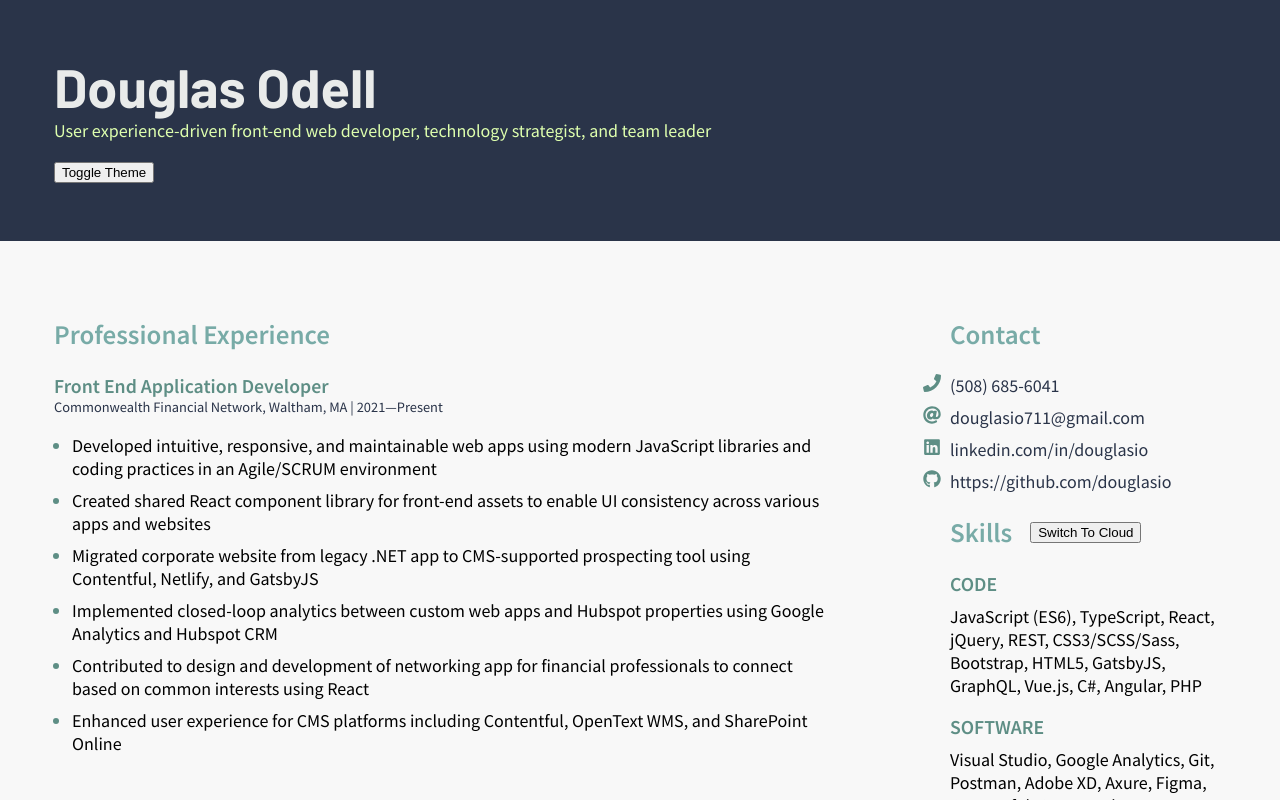
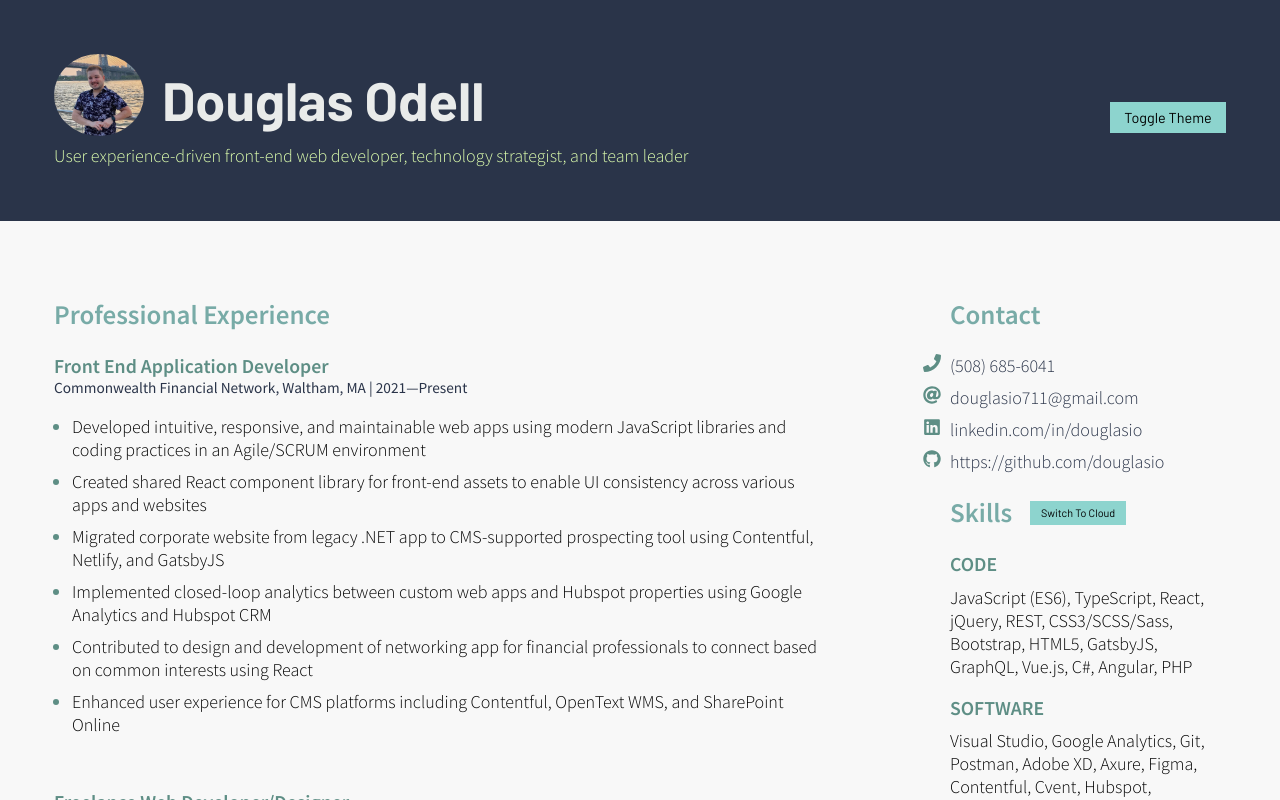
Before and after one commit to douglasio/portfolio-site, a React (Create React App) app: page / in a window 1280 px wide. Shown: the top 800 px of the page. Built offline with nearby package versions, Linux system fonts and the light colour scheme.

Commit message:
Add button toggle animation, add responsiveness support

```diff
--- a/src/App.js
+++ b/src/App.js
@@ -1,19 +1,19 @@
 // import { useEffect, useState } from 'react';
-import { CookiesProvider, useCookies } from 'react-cookie';
+import { CookiesProvider } from 'react-cookie';
 import { Helmet, HelmetProvider } from 'react-helmet-async';
 import { ThemeProvider } from 'styled-components';
-import { FontAwesomeIcon } from '@fortawesome/react-fontawesome'
-import { faAt, faCoffee, faPhone } from '@fortawesome/free-solid-svg-icons'
 import * as Styled from './App.styles.js';
 import Job from './components/Job';
 import Skills from './components/Skills';
 import resume from './data/resume.json';
 import useSelectedTheme from './hooks/useSelectedTheme';
-import { faGithub, faLinkedin } from '@fortawesome/free-brands-svg-icons';
+import Button from './components/Button.js';
+import { BUTTON } from './constants/index.js';
+import Contact from './components/Contact.js';
+import dougImg from './assets/doug.jpg';
 
 function App() {
-  const { selectedTheme, toggleSelectedTheme } =
-    useSelectedTheme();
+    const { selectedTheme, toggleSelectedTheme } = useSelectedTheme();
     const {
         name,
         byline,
@@ -39,14 +39,27 @@ function App() {
                         <Styled.App>
                             <Styled.GlobalStyle />
                             <Styled.Header>
+                                <div className="column1">
+                                    <div className="name-lockup">
+                                        <figure className="avatar">
+                                            <img
+                                                alt="Douglas standing in front of a bridge in New York"
+                                                src={dougImg}
+                                            />
+                                        </figure>
                                         <h1>{name}</h1>
+                                    </div>
                                     <p className="byline">{byline}</p>
-                <button
-                  type="button"
+                                </div>
+                                <div className="column2">
+                                    <Button
+                                        className="theme-toggle"
                                         onClick={toggleSelectedTheme}
-                >
+                                        size={BUTTON.SIZE.MEDIUM}
+                                        variant="toggle">
                                         Toggle Theme
-                </button>
+                                    </Button>
+                                </div>
                             </Styled.Header>
                             <Styled.Main>
                                 <section>
@@ -64,20 +77,52 @@ function App() {
                                 </section>
                             </Styled.Main>
                             <Styled.Sidebar>
+                                <Contact {...contact} />
                                 <section>
-                  <h2>{contact.title}</h2>
+                                    <Skills {...skills} />
+                                </section>
+                                <section>
+                                    <h2>{certifications.title}</h2>
                                     <ul>
-                    <li><a href={`tel:+${contact.items.phone.replace(/[^\d.-]/g, '')}`}><FontAwesomeIcon className="sprite" icon={faPhone} />{contact.items.phone}</a></li>
-                    <li><a href={`mailto:+${contact.items.email}`}><FontAwesomeIcon className="sprite" icon={faAt} />{contact.items.email}</a></li>
-                    <li><a href={contact.items.linkedin} target="_blank"><FontAwesomeIcon className="sprite" icon={faLinkedin} />{contact.items.linkedin}</a></li>
-                    <li><a href={contact.items.github} target="_blank"><FontAwesomeIcon className="sprite" icon={faGithub} />{contact.items.github}</a></li>
+                                        {certifications.items.map((item, i) => {
+                                            return (
+                                                <li key={i}>
+                                                    {item.title && (
+                                                        <span>
+                                                            {item.title}
+                                                        </span>
+                                                    )}
+                                                    {item.institution && (
+                                                        <small>
+                                                            {item.institution}
+                                                        </small>
+                                                    )}
+                                                </li>
+                                            );
+                                        })}
                                     </ul>
                                 </section>
                                 <section>
-                    <Skills {...skills} />
+                                    <h2>{education.title}</h2>
+                                    <ul>
+                                        {education.items.map((item, i) => {
+                                            return (
+                                                <li key={i}>
+                                                    {item.title && (
+                                                        <span>
+                                                            {item.title}
+                                                        </span>
+                                                    )}
+                                                    {item.institution && (
+                                                        <small>
+                                                            {item.institution}
+                                                        </small>
+                                                    )}
+                                                </li>
+                                            );
+                                        })}
+                                    </ul>
                                 </section>
-
-                <h2>{education.title}</h2>
                             </Styled.Sidebar>
                             <Styled.Footer>Footer</Styled.Footer>
                         </Styled.App>
--- a/src/App.styles.js
+++ b/src/App.styles.js
@@ -1,8 +1,7 @@
-import styled, {
-    createGlobalStyle,
-} from 'styled-components';
+import styled, { createGlobalStyle } from 'styled-components';
 
 const bodyPadding = `3rem`;
+const bodyPaddingSm = `1.5rem`;
 
 export const GlobalStyle = createGlobalStyle`
     :root, body {
@@ -10,13 +9,12 @@ export const GlobalStyle = createGlobalStyle`
     }
 
     body {
-        background-color: ${({ theme }) =>
-            theme.body.background};
+        background-color: ${({ theme }) => theme.body.background};
         box-sizing: border-box;
         color: ${({ theme }) => theme.body.paragraph};
         font-family: 'Source Sans Pro', sans-serif;
         font-size: 1rem;
-        font-weight: 400;
+        font-weight: 300;
         transition: all 200ms;
     }
 
@@ -43,7 +41,7 @@ export const GlobalStyle = createGlobalStyle`
 
     h4 {
         color: ${({ theme }) => theme.body.h4};
-        font-size: 0.8rem;
+        font-size: 0.85rem;
         font-weight: 400;
         margin: 0;
     }
@@ -82,8 +80,7 @@ export const GlobalStyle = createGlobalStyle`
         }
 
         &:hover {
-            color: ${({ theme }) =>
-                theme.body.a.hover.text};
+            color: ${({ theme }) => theme.body.a.hover.text};
             text-decoration: underline;
 
             :before {
@@ -94,9 +91,19 @@ export const GlobalStyle = createGlobalStyle`
             }
         }
     }
+
+    button {
+        cursor: pointer;
+    }
+
+    figure {
+        margin: 0;
+        padding: 0;
+    }
 `;
 
 export const App = styled.div`
+    @media screen and (min-width: 762px) {
         display: grid;
         grid-template-areas:
             'header header'
@@ -106,6 +113,7 @@ export const App = styled.div`
             'footer footer';
         grid-template-columns: 70% 30%;
         grid-template-rows: repeat(4, auto);
+    }
 
     h2 {
         text-transform: capitalize;
@@ -113,33 +121,72 @@ export const App = styled.div`
 `;
 
 export const Header = styled.header`
-    background-color: ${({ theme }) =>
-        theme.header.background};
+    align-items: center;
+    background-color: ${({ theme }) => theme.header.background};
     color: ${({ theme }) => theme.header.paragraph};
     font-size: 2rem;
     grid-area: header;
-    padding: ${bodyPadding};
+    justify-content: space-between;
+    padding: ${bodyPaddingSm};
+    position: relative;
+
+    .name-lockup {
+        align-items: center;
+        display: flex;
+        white-space: nowrap;
+    }
+
+    .avatar {
+        display: inline-block;
+        height: 5rem;
+        margin-right: 1rem;
+        width: 5rem;
+        /* vertical-align: middle; */
+
+        img {
+            border-radius: 50%;
+            height: auto;
+            object-fit: contain;
+            width: 100%;
+        }
+    }
 
     h1 {
+        display: inline-block;
         color: ${({ theme }) => theme.header.h1};
+        /* vertical-align: middle; */
     }
 
     .byline {
+        display: block;
         font-size: 1rem;
         margin: 0;
+    }
+
+    @media screen and (min-width: 762px) {
+        display: flex;
+        padding: ${bodyPadding};
     }
 `;
 
 export const Main = styled.main`
+    box-sizing: border-box;
     font-size: 3rem;
     grid-area: body;
-    box-sizing: border-box;
+    padding: ${bodyPaddingSm};
+
+    @media screen and (min-width: 762px) {
         padding: ${bodyPadding};
+    }
 `;
 
 export const Sidebar = styled.aside`
     grid-area: sidebar;
-    padding: ${bodyPadding};
+    padding: ${bodyPaddingSm};
+
+    .has-sprites {
+        margin-left: 1.5rem;
+    }
 
     ul {
         margin: 0;
@@ -171,14 +218,29 @@ export const Sidebar = styled.aside`
             transform: translateX(-1em);
 
             path {
-                fill: ${({ theme }) =>
-                    theme.body.a.hover.sprite};
+                fill: ${({ theme }) => theme.body.a.hover.sprite};
             }
+        }
+    }
+
+    span + small {
+        display: block;
+    }
+
+    @media screen and (min-width: 762px) {
+        padding: ${bodyPadding};
+
+        .has-sprites {
+            margin-left: 0;
         }
     }
 `;
 
 export const Footer = styled.footer`
     grid-area: footer;
+    padding: ${bodyPaddingSm};
+
+    @media screen and (min-width: 762px) {
         padding: ${bodyPadding};
+    }
 `;
--- /dev/null
+++ b/src/components/Button.js
@@ -0,0 +1,35 @@
+import { useState } from 'react';
+import { BUTTON } from '../constants';
+import * as Styled from './Button.styles';
+
+const Button = ({
+    children,
+    className,
+    onClick,
+    size,
+    variant,
+}) => {
+    const [animate, setAnimate] = useState();
+
+    const handleClick = (onClick, variant) => {
+        console.log(variant)
+        variant === BUTTON.VARIANT.TOGGLE &&
+            setAnimate(variant);
+        return onClick();
+    };
+
+    return (
+        <Styled.Button
+            className={`${className}${animate ? ' toggle-active' : ''}`}
+            onAnimationEnd={() => setAnimate(null)}
+            onClick={(e) => handleClick(onClick, variant)}
+            size={size}
+            type="button"
+            variant={variant}
+        >
+            {children}
+        </Styled.Button>
+    );
+};
+
+export default Button;
--- /dev/null
+++ b/src/components/Button.styles.js
@@ -0,0 +1,44 @@
+import styled from 'styled-components';
+import { BUTTON } from '../constants';
+
+export const Button = styled.button`
+    background-color: ${({ theme }) =>
+        theme.button.standard.background};
+    border: 0;
+    cursor: pointer;
+    font-family: 'Barlow', sans-serif;
+    font-size: ${({size}) => size === BUTTON.SIZE.MEDIUM ? `0.8rem` :`0.6rem`};
+    font-weight: 400;
+    padding: 0.5em 1em;
+    transition: all 200ms;
+    white-space: nowrap;
+
+    &:hover {
+        background-color: ${({ theme }) =>
+            theme.button.standard.hover.background};
+        text-decoration: underline;
+    }
+
+    &.toggle-active {
+        animation-duration: 500ms;
+        animation-direction: normal;
+        animation-name: flip;
+    }
+
+    @keyframes flip {
+        0% {
+            opacity: 1;
+            transform: rotateY(0) scale3d(1, 1, 1);
+        }
+
+        50% {
+            opacity: 0.3;
+            transform: rotateY(270deg) scale3d(1.5, 1.5, 1.5);
+        }
+
+        100% {
+            opacity: 1;
+            transform: rotateY(360deg) scale3d(1, 1, 1);
+        }
+    }
+`;
--- /dev/null
+++ b/src/components/Contact.js
@@ -0,0 +1,44 @@
+import { FontAwesomeIcon } from '@fortawesome/react-fontawesome';
+import { faAt, faPhone } from '@fortawesome/free-solid-svg-icons';
+import { faGithub, faLinkedin } from '@fortawesome/free-brands-svg-icons';
+import * as Styled from './Contact.styles';
+
+const Contact = ({ items, title }) => {
+    return (
+        <Styled.Contact>
+            <h2>{title}</h2>
+            <ul className="has-sprites">
+                <li>
+                    <a
+                        href={`tel:+${items.phone.replace(
+                            /[^\d.-]/g,
+                            ''
+                        )}`}>
+                        <FontAwesomeIcon className="sprite" icon={faPhone} />
+                        {items.phone}
+                    </a>
+                </li>
+                <li>
+                    <a href={`mailto:+${items.email}`}>
+                        <FontAwesomeIcon className="sprite" icon={faAt} />
+                        {items.email}
+                    </a>
+                </li>
+                <li>
+                    <a href={items.linkedin} target="_blank">
+                        <FontAwesomeIcon className="sprite" icon={faLinkedin} />
+                        {items.linkedin}
+                    </a>
+                </li>
+                <li>
+                    <a href={items.github} target="_blank">
+                        <FontAwesomeIcon className="sprite" icon={faGithub} />
+                        {items.github}
+                    </a>
+                </li>
+            </ul>
+        </Styled.Contact>
+    );
+};
+
+export default Contact;
--- /dev/null
+++ b/src/components/Contact.styles.js
@@ -0,0 +1,5 @@
+import styled from 'styled-components';
+
+export const Contact = styled.section`
+
+`;
--- a/src/components/Skills.js
+++ b/src/components/Skills.js
@@ -1,8 +1,11 @@
 import { useState } from 'react';
+import { useTheme } from 'styled-components';
 import { default as WordCloud } from 'react-wordcloud';
 import colors from '../style/colors';
-import theme from '../style/theme';
+// import theme from '../style/theme';
 import * as Styled from './Skills.styles';
+import Button from './Button';
+import { BUTTON } from '../constants';
 
 const VIEWS = {
     CLOUD: 'cloud',
@@ -11,6 +14,8 @@ const VIEWS = {
 
 const Skills = ({ items, title }) => {
     const [view, setView] = useState(VIEWS.CLOUD);
+    const theme = useTheme();
+
     const handleSkillsToggle = () => {
         return view === VIEWS.CLOUD
             ? setView(VIEWS.LIST)
@@ -18,34 +23,41 @@ const Skills = ({ items, title }) => {
     };
 
     const parseWords = (words) => {
-        return words
-            .map(({ name, type }, i) => ({
-                text: name,
-                type: type,
-                value: 100 - i,
-            }));
+        return words.map(({ name, type }, i) => ({
+            text: name,
+            type: type,
+            value: 100 - i,
+        }));
     };
 
     const words = parseWords(items);
-
-console.log(words)
 
     return (
         <Styled.Skills>
             <h2>
                 {title}
-                <button
+                <Button
                     className="toggle"
-                    type="button"
                     onClick={handleSkillsToggle}
+                    size={BUTTON.SIZE.SMALL}
+                    variant={BUTTON.VARIANT.TOGGLE}
                 >
                     switch to {view}
-                </button>
+                </Button>
             </h2>
             {view !== VIEWS.CLOUD ? (
                 <WordCloud
-                callbacks={{getWordColor: word => word.type === 'code' ? "white" : "red",}}
+                    callbacks={{
+                        getWordColor: (word) =>
+                            word.type === 'code'
+                                ? theme.wordcloud.color1
+                                : theme.wordcloud.color2,
+                    }}
+                    className="wordcloud"
                     options={{
+                        deterministic: true,
+                        enableTooltip: false,
+                        fontFamily: 'Source Sans Pro',
                         rotations: 1,
                         rotationAngles: [0],
                     }}
--- a/src/components/Skills.styles.js
+++ b/src/components/Skills.styles.js
@@ -9,6 +9,7 @@ export const Skills = styled.div`
     }
 
     h3 {
+        margin: 0.5em 0;
         text-transform: uppercase;
     }
 
@@ -27,4 +28,8 @@ export const Skills = styled.div`
             }
         }
     }
+
+    .wordcloud {
+        transform: scale(1.2);
+    }
 `;
--- /dev/null
+++ b/src/constants/index.js
@@ -0,0 +1,10 @@
+export const BUTTON = {
+    SIZE: {
+        SMALL: 'small',
+        MEDIUM: 'medium',
+        LARGE: 'large',
+    },
+    VARIANT: {
+        TOGGLE: 'toggle',
+    },
+};
--- a/src/index.css
+++ b/src/index.css
@@ -1,4 +1,4 @@
-@import url('https://fonts.googleapis.com/css2?family=Barlow:wght@700&family=Source+Sans+Pro:ital,wght@0,400;0,600;0,700;1,400;1,600;1,700&display=swap');
+@import url('https://fonts.googleapis.com/css2?family=Barlow:wght@400;700&family=Source+Sans+Pro:ital,wght@0,300;0,400;0,600;0,700;1,300;1,400;1,600;1,700&display=swap');
 
 body {
   margin: 0;
--- a/src/style/colors.js
+++ b/src/style/colors.js
@@ -30,6 +30,9 @@ const colors = {
 		lime: '#c5c1a9',
 		gray: '#ebeae8',
 	},
+	vibrant: {
+		teal: '#8dd4ce'
+	}
 };
 
 export default colors;
--- a/src/style/theme.js
+++ b/src/style/theme.js
@@ -22,10 +22,22 @@ const theme = {
             },
             marker: colors.bright.teal,
         },
+        button: {
+            standard: {
+                background: colors.vibrant.teal,
+                hover: {
+                    background: colors.bright.lightTeal
+                }
+            }
+        },
         header: {
             background: colors.bright.blue,
             paragraph: colors.bright.lime,
             h1: colors.bright.gray,
+        },
+        wordcloud: {
+            color1: colors.bright.teal,
+            color2: colors.bright.lightTeal,
         },
     },
     dark: {
@@ -49,8 +61,20 @@ const theme = {
             },
             marker: colors.light.lightTeal,
         },
+        button: {
+            standard: {
+                background: colors.vibrant.teal,
+                hover: {
+                    background: colors.bright.lightTeal
+                }
+            }
+        },
         header: {
             background: colors.bright.blue,
+        },
+        wordcloud: {
+            color1: colors.light.blue,
+            color2: colors.bright.lightTeal,
         },
     },
 };
```
Also changed, not shown: src/assets/doug.jpg (added), 1 other file (tests, documents, lock files or other folders). Lines whose indentation alone changed are shown as unchanged.
